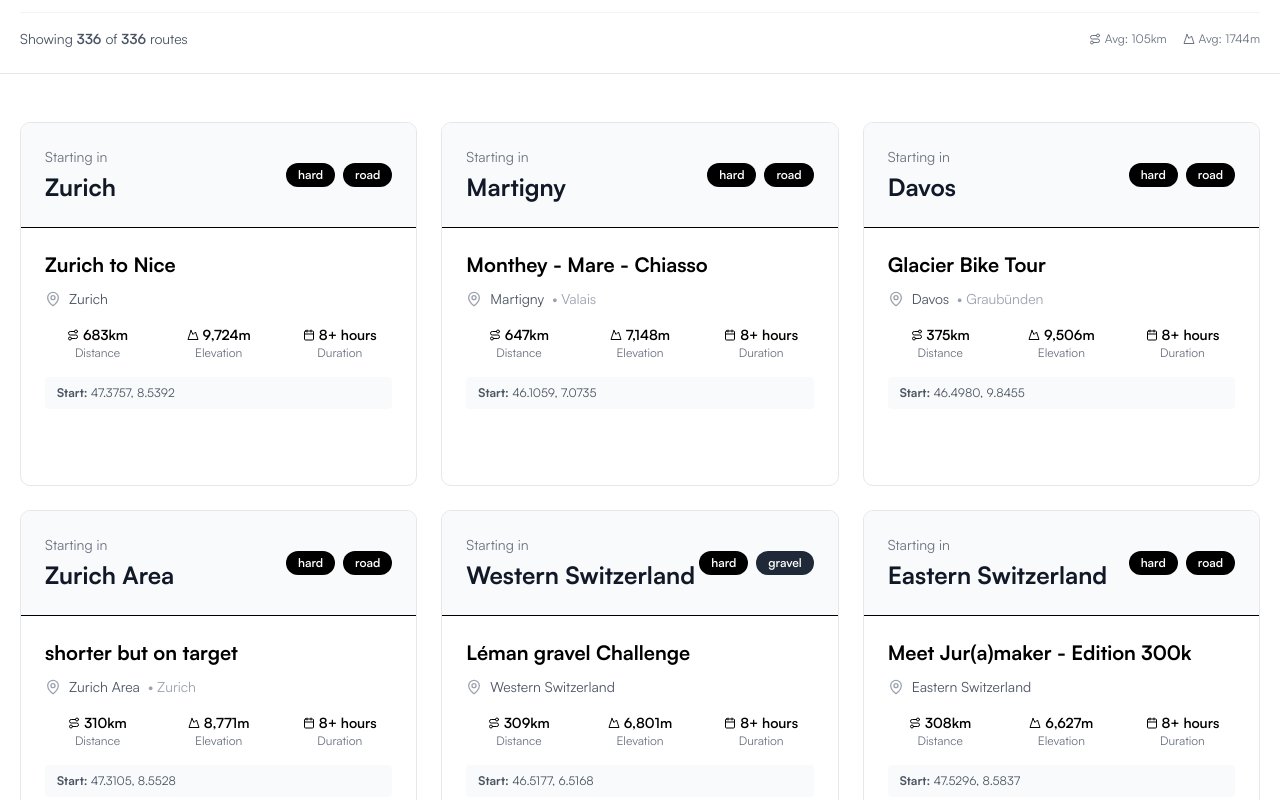
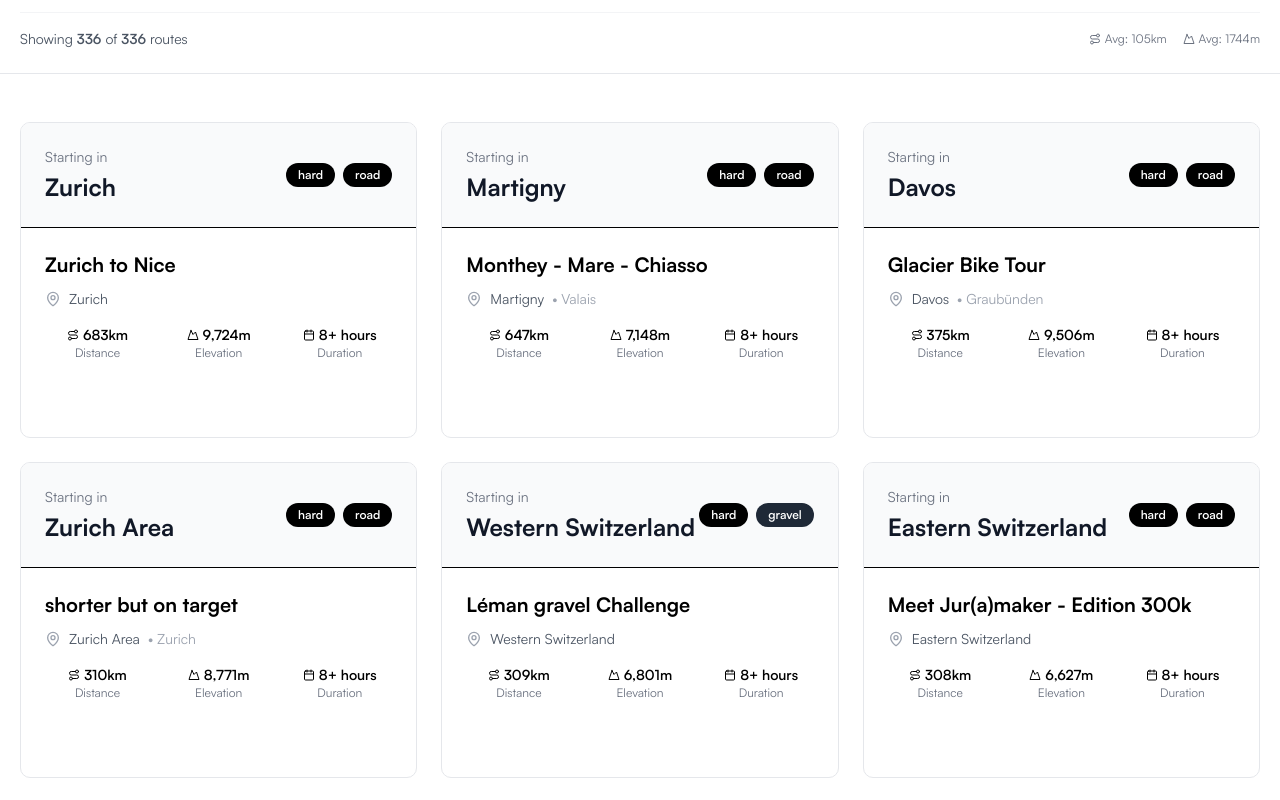
Before and after one commit to ramonamarinalea/pedal-peak.com, a Next.js app: page /routes in a window 1280 px wide. Shown: the part 580-1380 px from the top of the page. Built offline with nearby package versions, Linux system fonts and the light colour scheme; no server answers.

Commit message:
remove coordinates display from route cards

```diff
--- a/src/components/routes/route-card.tsx
+++ b/src/components/routes/route-card.tsx
@@ -128,12 +128,6 @@ export function RouteCard({ route }: RouteCardProps) {
           </div>
         </div>
 
-        {/* Coordinates (for technical users) */}
-        <div className="mb-4 rounded bg-gray-50 px-3 py-2 text-xs text-gray-600">
-          <strong>Start:</strong> {route.startLat.toFixed(4)},{" "}
-          {route.startLng.toFixed(4)}
-        </div>
-
         {/* Action Button */}
         <a
           href={route.stravaUrl}
```
